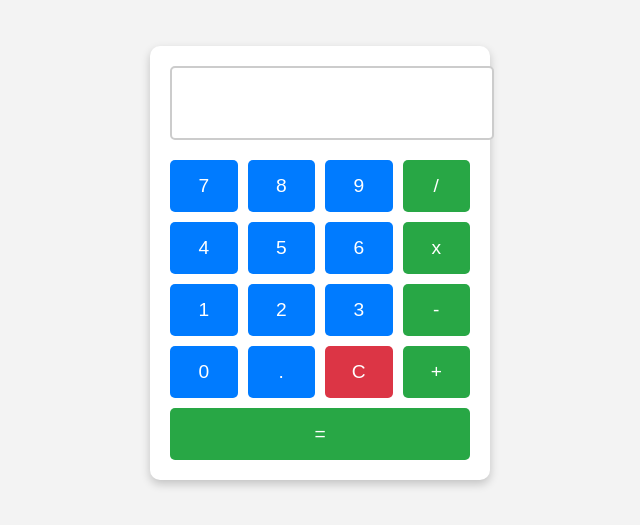
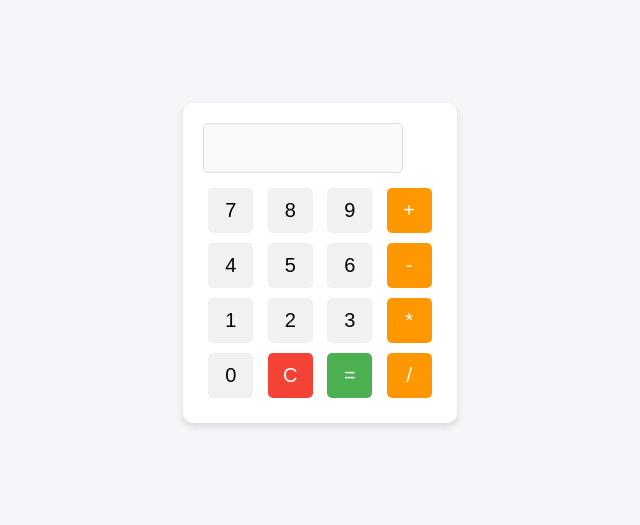
Before and after one commit to coliveraHN/Calculadora, a plain HTML site: page index.html in a window 1280 px wide. Shown: the part 137-662 px from the top of the page, without its empty margins (320-960 px from the left). Drawn offline with Linux system fonts and the light colour scheme.

Commit message:
Add files via upload

```diff
--- a/index.html
+++ b/index.html
@@ -1,133 +1,166 @@
-<!DOCTYPE html>
 <html lang="es">
 <head>
+    <!-- Define la codificación de caracteres como UTF-8 para que los caracteres especiales se muestren correctamente -->
     <meta charset="UTF-8">
+    <!-- Hace que la página sea responsiva en dispositivos móviles -->
     <meta name="viewport" content="width=device-width, initial-scale=1.0">
+    <!-- Título de la página que aparece en la pestaña del navegador -->
     <title>Calculadora</title>
+    <!-- Aquí va el bloque de estilos CSS -->
     <style>
+        /* Estilos globales para el cuerpo de la página */
         body {
-      font-family: Arial, sans-serif;
-      display: flex;
-      justify-content: center;
-      align-items: center;
-      height: 100vh;
-      background-color: #f3f3f3;
-      margin: 0;
+            font-family: Arial, sans-serif; /* Establece la fuente del texto */
+            display: flex; /* Usamos flexbox para centrar la calculadora */
+            justify-content: center; /* Centra horizontalmente */
+            align-items: center; /* Centra verticalmente */
+            height: 100vh; /* La altura de la página será el 100% de la ventana del navegador */
+            margin: 0; /* Elimina los márgenes por defecto del body */
+            background-color: #f4f4f9; /* Establece el color de fondo de la página */
         }
 
-    .calculadora {
-      background-color: #fff;
-      padding: 20px;
-      border-radius: 10px;
-      box-shadow: 0 4px 10px rgba(0, 0, 0, 0.2);
-      width: 300px;
+        /* Estilo del contenedor de la calculadora */
+        .calculator {
+            background-color: white; /* Fondo blanco para la calculadora */
+            padding: 20px; /* Espaciado interno de 20px */
+            border-radius: 10px; /* Bordes redondeados */
+            box-shadow: 0 4px 6px rgba(0, 0, 0, 0.1); /* Sombra sutil alrededor */
         }
 
-    .pantalla {
-      width: 100%;
-      height: 50px;
-      margin-bottom: 20px;
-      font-size: 1.5em;
-      text-align: right;
-      padding: 10px;
-      border: 2px solid #ccc;
-      border-radius: 5px;
+        /* Estilo de la caja de texto que muestra los resultados */
+        .calculator input {
+            width: 200px; /* Ancho de la caja de texto */
+            height: 50px; /* Altura de la caja de texto */
+            font-size: 24px; /* Tamaño de la fuente dentro de la caja de texto */
+            text-align: right; /* Alinea el texto a la derecha */
+            margin-bottom: 10px; /* Espacio inferior */
+            padding: 10px; /* Espaciado dentro de la caja de texto */
+            border: 1px solid #ddd; /* Borde gris claro */
+            border-radius: 5px; /* Bordes redondeados */
         }
 
-    .botones {
-      display: grid;
-      grid-template-columns: repeat(4, 1fr);
-      gap: 10px;
+        /* Estilo de los botones de la calculadora */
+        .calculator button {
+            width: 45px; /* Ancho de cada botón */
+            height: 45px; /* Altura de cada botón */
+            font-size: 20px; /* Tamaño de la fuente en los botones */
+            margin: 5px; /* Espaciado entre los botones */
+            border: none; /* Sin borde alrededor del botón */
+            background-color: #f1f1f1; /* Color de fondo por defecto */
+            border-radius: 5px; /* Bordes redondeados */
+            cursor: pointer; /* El cursor cambia a una mano al pasar sobre el botón */
+            transition: background-color 0.3s; /* Transición suave para el cambio de color de fondo */
         }
 
-    .boton {
-      padding: 15px;
-      font-size: 1.2em;
-      text-align: center;
-      border: none;
-      border-radius: 5px;
-      background-color: #007bff;
-      color: white;
-      cursor: pointer;
-      transition: background-color 0.2s;
+        /* Efecto al pasar el ratón sobre los botones */
+        .calculator button:hover {
+            background-color: #ddd; /* Fondo gris al pasar el ratón */
         }
 
-    .boton:hover {
-      background-color: #0056b3;
+        /* Efecto cuando se hace clic en un botón */
+        .calculator button:active {
+            background-color: #ccc; /* Fondo más oscuro cuando se hace clic */
         }
 
-    .boton-operador {
-      background-color: #28a745;
+        /* Estilo para los botones de los operadores */
+        .calculator .operator {
+            background-color: #ff9800; /* Fondo naranja para los operadores */
+            color: white; /* Texto en blanco */
         }
 
-    .boton-operador:hover {
-      background-color: #1e7e34;
+        /* Estilo para el botón de igual */
+        .calculator .equals {
+            background-color: #4caf50; /* Fondo verde para el botón de igual */
+            color: white; /* Texto en blanco */
         }
 
-    .boton-clear {
-      background-color: #dc3545;
-    }
-
-    .boton-clear:hover {
-      background-color: #a71d2a;
+        /* Estilo para el botón de limpiar (C) */
+        .calculator .clear {
+            background-color: #f44336; /* Fondo rojo para el botón de limpiar */
+            color: white; /* Texto en blanco */
         }
     </style>
 </head>
 <body>
-  <div class="calculadora">
-    <input type="text" class="pantalla" id="pantalla" readonly>
-    <div class="botones">
-      <button class="boton" onclick="agregarNumero('7')">7</button>
-      <button class="boton" onclick="agregarNumero('8')">8</button>
-      <button class="boton" onclick="agregarNumero('9')">9</button>
-      <button class="boton boton-operador" onclick="agregarOperador('/')">/</button>
 
-      <button class="boton" onclick="agregarNumero('4')">4</button>
-      <button class="boton" onclick="agregarNumero('5')">5</button>
-      <button class="boton" onclick="agregarNumero('6')">6</button>
-      <button class="boton boton-operador" onclick="agregarOperador('*')">x</button>
+    <!-- Contenedor principal de la calculadora -->
+    <div class="calculator">
+        <!-- Campo de texto que muestra la operación actual y el resultado -->
+        <input type="text" id="display" disabled />
 
-      <button class="boton" onclick="agregarNumero('1')">1</button>
-      <button class="boton" onclick="agregarNumero('2')">2</button>
-      <button class="boton" onclick="agregarNumero('3')">3</button>
-      <button class="boton boton-operador" onclick="agregarOperador('-')">-</button>
+        <!-- Fila de botones (1) -->
+        <div>
+            <button onclick="appendNumber('7')">7</button>
+            <button onclick="appendNumber('8')">8</button>
+            <button onclick="appendNumber('9')">9</button>
+            <button onclick="appendOperator('+')" class="operator">+</button>
+        </div>
 
-      <button class="boton" onclick="agregarNumero('0')">0</button>
-      <button class="boton" onclick="agregarNumero('.')">.</button>
-      <button class="boton boton-clear" onclick="limpiarPantalla()">C</button>
-      <button class="boton boton-operador" onclick="agregarOperador('+')">+</button>
+        <!-- Fila de botones (2) -->
+        <div>
+            <button onclick="appendNumber('4')">4</button>
+            <button onclick="appendNumber('5')">5</button>
+            <button onclick="appendNumber('6')">6</button>
+            <button onclick="appendOperator('-')" class="operator">-</button>
+        </div>
 
-      <button class="boton boton-operador" style="grid-column: span 4;" onclick="calcular()">=</button>
+        <!-- Fila de botones (3) -->
+        <div>
+            <button onclick="appendNumber('1')">1</button>
+            <button onclick="appendNumber('2')">2</button>
+            <button onclick="appendNumber('3')">3</button>
+            <button onclick="appendOperator('*')" class="operator">*</button>
+        </div>
+
+        <!-- Fila de botones (4) -->
+        <div>
+            <button onclick="appendNumber('0')">0</button>
+            <button onclick="clearDisplay()" class="clear">C</button>
+            <button onclick="calculate()" class="equals">=</button>
+            <button onclick="appendOperator('/')" class="operator">/</button>
         </div>
     </div>
 
+    <!-- Aquí va el bloque de código JavaScript -->
     <script>
-    const pantalla = document.getElementById('pantalla');
+        // Obtener el campo de texto donde se muestra la operación y el resultado
+        let display = document.getElementById('display');
+        // Variable para almacenar la expresión matemática actual
+        let currentInput = '';
 
-    function agregarNumero(numero) {
-      pantalla.value += numero;
+        // Función para agregar un número al display
+        function appendNumber(number) {
+            currentInput += number; // Agrega el número al final de la expresión
+            display.value = currentInput; // Actualiza el campo de texto con la expresión actual
         }
 
-    function agregarOperador(operador) {
-      const ultimoCaracter = pantalla.value.slice(-1);
-      if ("+-*/".includes(ultimoCaracter)) {
-        pantalla.value = pantalla.value.slice(0, -1) + operador;
-      } else {
-        pantalla.value += operador;
+        // Función para agregar un operador a la expresión
+        function appendOperator(operator) {
+            if (currentInput !== '') { // Solo agrega el operador si hay algo en la entrada
+                currentInput += operator; // Agrega el operador
+                display.value = currentInput; // Actualiza el campo de texto con la expresión actual
             }
         }
 
-    function limpiarPantalla() {
-      pantalla.value = '';
+        // Función para limpiar la pantalla (resetear la expresión)
+        function clearDisplay() {
+            currentInput = ''; // Resetea la expresión
+            display.value = ''; // Limpia el campo de texto
         }
 
-    function calcular() {
+        // Función para calcular el resultado de la expresión
+        function calculate() {
             try {
-        pantalla.value = eval(pantalla.value);
-      } catch {
-        pantalla.value = 'Error';
+                // Evalúa la expresión y la convierte a cadena
+                currentInput = eval(currentInput).toString();
+                display.value = currentInput; // Muestra el resultado en el campo de texto
+            } catch (e) {
+                // Si hay un error (por ejemplo, expresión inválida), muestra 'Error'
+                display.value = 'Error';
+                currentInput = ''; // Resetea la entrada
             }
         }
     </script>
+
 </body>
 </html>
```
Lines whose indentation alone changed are shown as unchanged.
